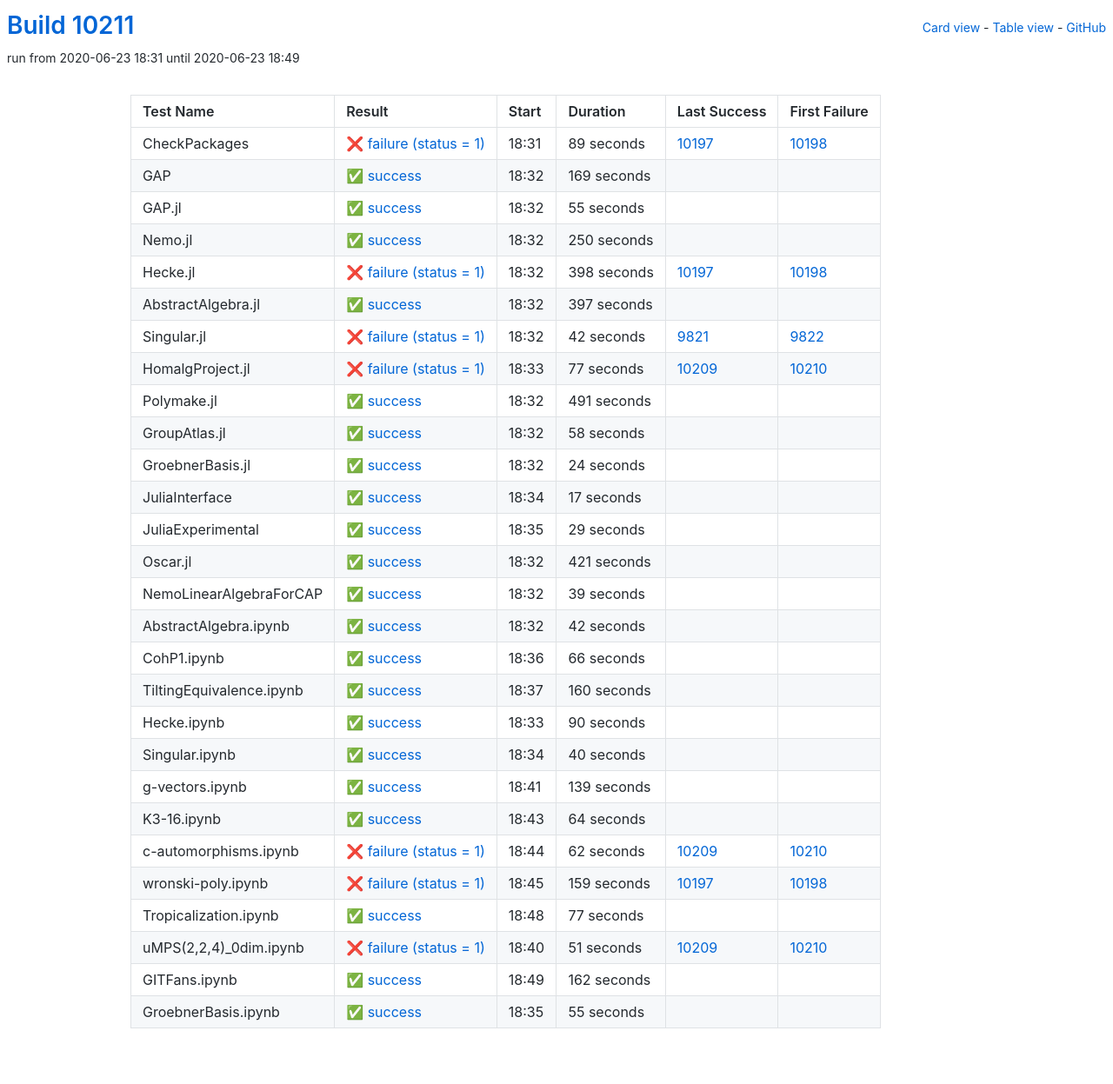
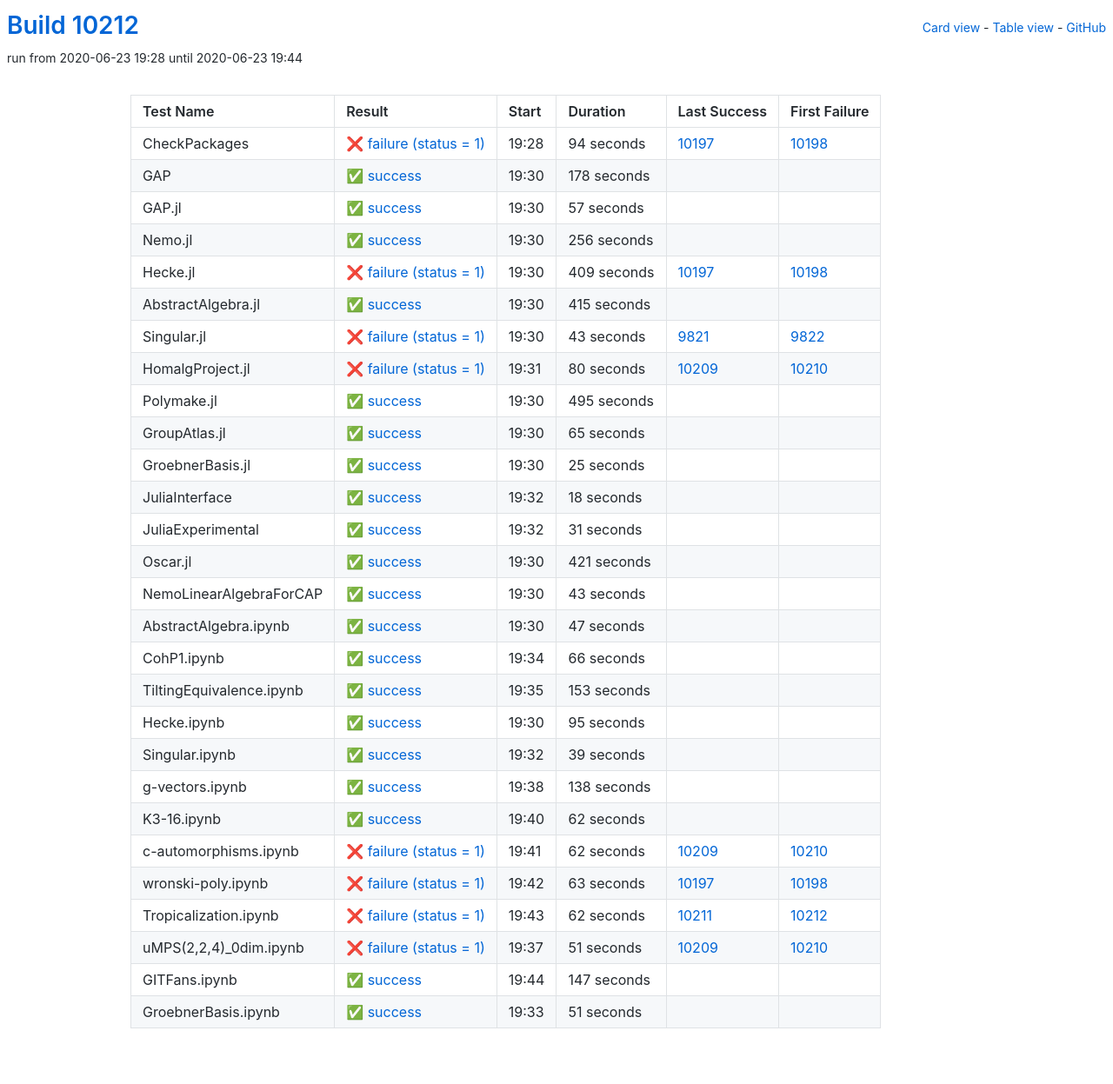
Before and after one commit to oscar-system/oscar-ci-status, a Jekyll site: the page built from table.html, in a window 1280 px wide. Shown: the whole page at 87% size. Built offline with Jekyll 4.4.1, drawn with Linux system fonts in a browser that asks for light colours.

Commit message:
Build #10212

```diff
--- a/_data/ci.yml
+++ b/_data/ci.yml
@@ -1,6 +1,6 @@
 ---
-build: 10211
-build_url: https://oscarci.mathematik.uni-kl.de/job/oscar/10211/
+build: 10212
+build_url: https://oscarci.mathematik.uni-kl.de/job/oscar/10212/
 job: oscar
 organization: oscar-system
 repo: oscar-ci-status
@@ -8,164 +8,164 @@
 tests:
 - name: CheckPackages
   id: checkpackages
-  log: https://oscarci.mathematik.uni-kl.de/job/oscar/10211/artifact/logs/build-10211/CheckPackages.log
-  start: 2020-06-23 18:31
+  log: https://oscarci.mathematik.uni-kl.de/job/oscar/10212/artifact/logs/build-10212/CheckPackages.log
+  start: 2020-06-23 19:28
   success: false
   exitcode: 1
   status: failure
-  duration: 89
+  duration: 94
   last_success: 10197
   last_success_url: https://oscarci.mathematik.uni-kl.de/job/oscar/10197/
   first_failure: 10198
   first_failure_url: https://oscarci.mathematik.uni-kl.de/job/oscar/10198/
 - name: GAP
   id: gap
-  log: https://oscarci.mathematik.uni-kl.de/job/oscar/10211/artifact/logs/build-10211/GAP.log
-  start: 2020-06-23 18:32
+  log: https://oscarci.mathematik.uni-kl.de/job/oscar/10212/artifact/logs/build-10212/GAP.log
+  start: 2020-06-23 19:30
   success: true
   exitcode: 0
   status: success
-  duration: 169
+  duration: 178
   last_success: false
   last_success_url:
   first_failure: false
   first_failure_url:
 - name: GAP.jl
   id: gap-jl
-  log: https://oscarci.mathematik.uni-kl.de/job/oscar/10211/artifact/logs/build-10211/GAP.jl.log
-  start: 2020-06-23 18:32
+  log: https://oscarci.mathematik.uni-kl.de/job/oscar/10212/artifact/logs/build-10212/GAP.jl.log
+  start: 2020-06-23 19:30
   success: true
   exitcode: 0
   status: success
-  duration: 55
+  duration: 57
   last_success: false
   last_success_url:
   first_failure: false
   first_failure_url:
 - name: Nemo.jl
   id: nemo-jl
-  log: https://oscarci.mathematik.uni-kl.de/job/oscar/10211/artifact/logs/build-10211/Nemo.jl.log
-  start: 2020-06-23 18:32
+  log: https://oscarci.mathematik.uni-kl.de/job/oscar/10212/artifact/logs/build-10212/Nemo.jl.log
+  start: 2020-06-23 19:30
   success: true
   exitcode: 0
   status: success
-  duration: 250
+  duration: 256
   last_success: false
   last_success_url:
   first_failure: false
   first_failure_url:
 - name: Hecke.jl
   id: hecke-jl
-  log: https://oscarci.mathematik.uni-kl.de/job/oscar/10211/artifact/logs/build-10211/Hecke.jl.log
-  start: 2020-06-23 18:32
+  log: https://oscarci.mathematik.uni-kl.de/job/oscar/10212/artifact/logs/build-10212/Hecke.jl.log
+  start: 2020-06-23 19:30
   success: false
   exitcode: 1
   status: failure
-  duration: 398
+  duration: 409
   last_success: 10197
   last_success_url: https://oscarci.mathematik.uni-kl.de/job/oscar/10197/
   first_failure: 10198
   first_failure_url: https://oscarci.mathematik.uni-kl.de/job/oscar/10198/
 - name: AbstractAlgebra.jl
   id: abstractalgebra-jl
-  log: https://oscarci.mathematik.uni-kl.de/job/oscar/10211/artifact/logs/build-10211/AbstractAlgebra.jl.log
-  start: 2020-06-23 18:32
+  log: https://oscarci.mathematik.uni-kl.de/job/oscar/10212/artifact/logs/build-10212/AbstractAlgebra.jl.log
+  start: 2020-06-23 19:30
   success: true
   exitcode: 0
   status: success
-  duration: 397
+  duration: 415
   last_success: false
   last_success_url:
   first_failure: false
   first_failure_url:
 - name: Singular.jl
   id: singular-jl
-  log: https://oscarci.mathematik.uni-kl.de/job/oscar/10211/artifact/logs/build-10211/Singular.jl.log
-  start: 2020-06-23 18:32
+  log: https://oscarci.mathematik.uni-kl.de/job/oscar/10212/artifact/logs/build-10212/Singular.jl.log
+  start: 2020-06-23 19:30
   success: false
   exitcode: 1
   status: failure
-  duration: 42
+  duration: 43
   last_success: 9821
   last_success_url: https://oscarci.mathematik.uni-kl.de/job/oscar/9821/
   first_failure: 9822
   first_failure_url: https://oscarci.mathematik.uni-kl.de/job/oscar/9822/
 - name: HomalgProject.jl
   id: homalgproject-jl
-  log: https://oscarci.mathematik.uni-kl.de/job/oscar/10211/artifact/logs/build-10211/HomalgProject.jl.log
-  start: 2020-06-23 18:33
+  log: https://oscarci.mathematik.uni-kl.de/job/oscar/10212/artifact/logs/build-10212/HomalgProject.jl.log
+  start: 2020-06-23 19:31
   success: false
   exitcode: 1
   status: failure
-  duration: 77
+  duration: 80
   last_success: 10209
   last_success_url: https://oscarci.mathematik.uni-kl.de/job/oscar/10209/
   first_failure: 10210
   first_failure_url: https://oscarci.mathematik.uni-kl.de/job/oscar/10210/
 - name: Polymake.jl
   id: polymake-jl
-  log: https://oscarci.mathematik.uni-kl.de/job/oscar/10211/artifact/logs/build-10211/Polymake.jl.log
-  start: 2020-06-23 18:32
+  log: https://oscarci.mathematik.uni-kl.de/job/oscar/10212/artifact/logs/build-10212/Polymake.jl.log
+  start: 2020-06-23 19:30
   success: true
   exitcode: 0
   status: success
-  duration: 491
+  duration: 495
   last_success: false
   last_success_url:
   first_failure: false
   first_failure_url:
 - name: GroupAtlas.jl
   id: groupatlas-jl
-  log: https://oscarci.mathematik.uni-kl.de/job/oscar/10211/artifact/logs/build-10211/GroupAtlas.jl.log
-  start: 2020-06-23 18:32
+  log: https://oscarci.mathematik.uni-kl.de/job/oscar/10212/artifact/logs/build-10212/GroupAtlas.jl.log
+  start: 2020-06-23 19:30
   success: true
   exitcode: 0
   status: success
-  duration: 58
+  duration: 65
   last_success: false
   last_success_url:
   first_failure: false
   first_failure_url:
 - name: GroebnerBasis.jl
   id: groebnerbasis-jl
-  log: https://oscarci.mathematik.uni-kl.de/job/oscar/10211/artifact/logs/build-10211/GroebnerBasis.jl.log
-  start: 2020-06-23 18:32
+  log: https://oscarci.mathematik.uni-kl.de/job/oscar/10212/artifact/logs/build-10212/GroebnerBasis.jl.log
+  start: 2020-06-23 19:30
   success: true
   exitcode: 0
   status: success
-  duration: 24
+  duration: 25
   last_success: false
   last_success_url:
   first_failure: false
   first_failure_url:
 - name: JuliaInterface
   id: juliainterface
-  log: https://oscarci.mathematik.uni-kl.de/job/oscar/10211/artifact/logs/build-10211/JuliaInterface.log
-  start: 2020-06-23 18:34
+  log: https://oscarci.mathematik.uni-kl.de/job/oscar/10212/artifact/logs/build-10212/JuliaInterface.log
+  start: 2020-06-23 19:32
   success: true
   exitcode: 0
   status: success
-  duration: 17
+  duration: 18
   last_success: false
   last_success_url:
   first_failure: false
   first_failure_url:
 - name: JuliaExperimental
   id: juliaexperimental
-  log: https://oscarci.mathematik.uni-kl.de/job/oscar/10211/artifact/logs/build-10211/JuliaExperimental.log
-  start: 2020-06-23 18:35
+  log: https://oscarci.mathematik.uni-kl.de/job/oscar/10212/artifact/logs/build-10212/JuliaExperimental.log
+  start: 2020-06-23 19:32
   success: true
   exitcode: 0
   status: success
-  duration: 29
+  duration: 31
   last_success: false
   last_success_url:
   first_failure: false
   first_failure_url:
 - name: Oscar.jl
   id: oscar-jl
-  log: https://oscarci.mathematik.uni-kl.de/job/oscar/10211/artifact/logs/build-10211/Oscar.jl.log
-  start: 2020-06-23 18:32
+  log: https://oscarci.mathematik.uni-kl.de/job/oscar/10212/artifact/logs/build-10212/Oscar.jl.log
+  start: 2020-06-23 19:30
   success: true
   exitcode: 0
   status: success
@@ -176,32 +176,32 @@
   first_failure_url:
 - name: NemoLinearAlgebraForCAP
   id: nemolinearalgebraforcap
-  log: https://oscarci.mathematik.uni-kl.de/job/oscar/10211/artifact/logs/build-10211/NemoLinearAlgebraForCAP.log
-  start: 2020-06-23 18:32
+  log: https://oscarci.mathematik.uni-kl.de/job/oscar/10212/artifact/logs/build-10212/NemoLinearAlgebraForCAP.log
+  start: 2020-06-23 19:30
   success: true
   exitcode: 0
   status: success
-  duration: 39
+  duration: 43
   last_success: false
   last_success_url:
   first_failure: false
   first_failure_url:
 - name: AbstractAlgebra.ipynb
   id: abstractalgebra-ipynb
-  log: https://oscarci.mathematik.uni-kl.de/job/oscar/10211/artifact/logs/build-10211/AbstractAlgebra.ipynb.log
-  start: 2020-06-23 18:32
+  log: https://oscarci.mathematik.uni-kl.de/job/oscar/10212/artifact/logs/build-10212/AbstractAlgebra.ipynb.log
+  start: 2020-06-23 19:30
   success: true
   exitcode: 0
   status: success
-  duration: 42
+  duration: 47
   last_success: false
   last_success_url:
   first_failure: false
   first_failure_url:
 - name: CohP1.ipynb
   id: cohp1-ipynb
-  log: https://oscarci.mathematik.uni-kl.de/job/oscar/10211/artifact/logs/build-10211/CohP1.ipynb.log
-  start: 2020-06-23 18:36
+  log: https://oscarci.mathematik.uni-kl.de/job/oscar/10212/artifact/logs/build-10212/CohP1.ipynb.log
+  start: 2020-06-23 19:34
   success: true
   exitcode: 0
   status: success
@@ -212,68 +212,68 @@
   first_failure_url:
 - name: TiltingEquivalence.ipynb
   id: tiltingequivalence-ipynb
-  log: https://oscarci.mathematik.uni-kl.de/job/oscar/10211/artifact/logs/build-10211/TiltingEquivalence.ipynb.log
-  start: 2020-06-23 18:37
+  log: https://oscarci.mathematik.uni-kl.de/job/oscar/10212/artifact/logs/build-10212/TiltingEquivalence.ipynb.log
+  start: 2020-06-23 19:35
   success: true
   exitcode: 0
   status: success
-  duration: 160
+  duration: 153
   last_success: false
   last_success_url:
   first_failure: false
   first_failure_url:
 - name: Hecke.ipynb
   id: hecke-ipynb
-  log: https://oscarci.mathematik.uni-kl.de/job/oscar/10211/artifact/logs/build-10211/Hecke.ipynb.log
-  start: 2020-06-23 18:33
+  log: https://oscarci.mathematik.uni-kl.de/job/oscar/10212/artifact/logs/build-10212/Hecke.ipynb.log
+  start: 2020-06-23 19:30
   success: true
   exitcode: 0
   status: success
-  duration: 90
+  duration: 95
   last_success: false
   last_success_url:
   first_failure: false
   first_failure_url:
 - name: Singular.ipynb
   id: singular-ipynb
-  log: https://oscarci.mathematik.uni-kl.de/job/oscar/10211/artifact/logs/build-10211/Singular.ipynb.log
-  start: 2020-06-23 18:34
+  log: https://oscarci.mathematik.uni-kl.de/job/oscar/10212/artifact/logs/build-10212/Singular.ipynb.log
+  start: 2020-06-23 19:32
   success: true
   exitcode: 0
   status: success
-  duration: 40
+  duration: 39
   last_success: false
   last_success_url:
   first_failure: false
   first_failure_url:
 - name: g-vectors.ipynb
   id: g-vectors-ipynb
-  log: https://oscarci.mathematik.uni-kl.de/job/oscar/10211/artifact/logs/build-10211/g-vectors.ipynb.log
-  start: 2020-06-23 18:41
+  log: https://oscarci.mathematik.uni-kl.de/job/oscar/10212/artifact/logs/build-10212/g-vectors.ipynb.log
+  start: 2020-06-23 19:38
   success: true
   exitcode: 0
   status: success
-  duration: 139
+  duration: 138
   last_success: false
   last_success_url:
   first_failure: false
   first_failure_url:
 - name: K3-16.ipynb
   id: k3-16-ipynb
-  log: https://oscarci.mathematik.uni-kl.de/job/oscar/10211/artifact/logs/build-10211/K3-16.ipynb.log
-  start: 2020-06-23 18:43
+  log: https://oscarci.mathematik.uni-kl.de/job/oscar/10212/artifact/logs/build-10212/K3-16.ipynb.log
+  start: 2020-06-23 19:40
   success: true
   exitcode: 0
   status: success
-  duration: 64
+  duration: 62
   last_success: false
   last_success_url:
   first_failure: false
   first_failure_url:
 - name: c-automorphisms.ipynb
   id: c-automorphisms-ipynb
-  log: https://oscarci.mathematik.uni-kl.de/job/oscar/10211/artifact/logs/build-10211/c-automorphisms.ipynb.log
-  start: 2020-06-23 18:44
+  log: https://oscarci.mathematik.uni-kl.de/job/oscar/10212/artifact/logs/build-10212/c-automorphisms.ipynb.log
+  start: 2020-06-23 19:41
   success: false
   exitcode: 1
   status: failure
@@ -284,32 +284,32 @@
   first_failure_url: https://oscarci.mathematik.uni-kl.de/job/oscar/10210/
 - name: wronski-poly.ipynb
   id: wronski-poly-ipynb
-  log: https://oscarci.mathematik.uni-kl.de/job/oscar/10211/artifact/logs/build-10211/wronski-poly.ipynb.log
-  start: 2020-06-23 18:45
+  log: https://oscarci.mathematik.uni-kl.de/job/oscar/10212/artifact/logs/build-10212/wronski-poly.ipynb.log
+  start: 2020-06-23 19:42
   success: false
   exitcode: 1
   status: failure
-  duration: 159
+  duration: 63
   last_success: 10197
   last_success_url: https://oscarci.mathematik.uni-kl.de/job/oscar/10197/
   first_failure: 10198
   first_failure_url: https://oscarci.mathematik.uni-kl.de/job/oscar/10198/
 - name: Tropicalization.ipynb
   id: tropicalization-ipynb
-  log: https://oscarci.mathematik.uni-kl.de/job/oscar/10211/artifact/logs/build-10211/Tropicalization.ipynb.log
-  start: 2020-06-23 18:48
-  success: true
-  exitcode: 0
-  status: success
-  duration: 77
-  last_success: false
-  last_success_url:
-  first_failure: false
-  first_failure_url:
+  log: https://oscarci.mathematik.uni-kl.de/job/oscar/10212/artifact/logs/build-10212/Tropicalization.ipynb.log
+  start: 2020-06-23 19:43
+  success: false
+  exitcode: 1
+  status: failure
+  duration: 62
+  last_success: 10211
+  last_success_url: https://oscarci.mathematik.uni-kl.de/job/oscar/10211/
+  first_failure: 10212
+  first_failure_url: https://oscarci.mathematik.uni-kl.de/job/oscar/10212/
 - name: uMPS(2,2,4)_0dim.ipynb
   id: umps-2-2-4-0dim-ipynb
-  log: https://oscarci.mathematik.uni-kl.de/job/oscar/10211/artifact/logs/build-10211/uMPS-2-2-4-_0dim.ipynb.log
-  start: 2020-06-23 18:40
+  log: https://oscarci.mathematik.uni-kl.de/job/oscar/10212/artifact/logs/build-10212/uMPS-2-2-4-_0dim.ipynb.log
+  start: 2020-06-23 19:37
   success: false
   exitcode: 1
   status: failure
@@ -320,24 +320,24 @@
   first_failure_url: https://oscarci.mathematik.uni-kl.de/job/oscar/10210/
 - name: GITFans.ipynb
   id: gitfans-ipynb
-  log: https://oscarci.mathematik.uni-kl.de/job/oscar/10211/artifact/logs/build-10211/GITFans.ipynb.log
-  start: 2020-06-23 18:49
+  log: https://oscarci.mathematik.uni-kl.de/job/oscar/10212/artifact/logs/build-10212/GITFans.ipynb.log
+  start: 2020-06-23 19:44
   success: true
   exitcode: 0
   status: success
-  duration: 162
+  duration: 147
   last_success: false
   last_success_url:
   first_failure: false
   first_failure_url:
 - name: GroebnerBasis.ipynb
   id: groebnerbasis-ipynb
-  log: https://oscarci.mathematik.uni-kl.de/job/oscar/10211/artifact/logs/build-10211/GroebnerBasis.ipynb.log
-  start: 2020-06-23 18:35
+  log: https://oscarci.mathematik.uni-kl.de/job/oscar/10212/artifact/logs/build-10212/GroebnerBasis.ipynb.log
+  start: 2020-06-23 19:33
   success: true
   exitcode: 0
   status: success
-  duration: 55
+  duration: 51
   last_success: false
   last_success_url:
   first_failure: false
```
Also changed, not shown: README.md.
